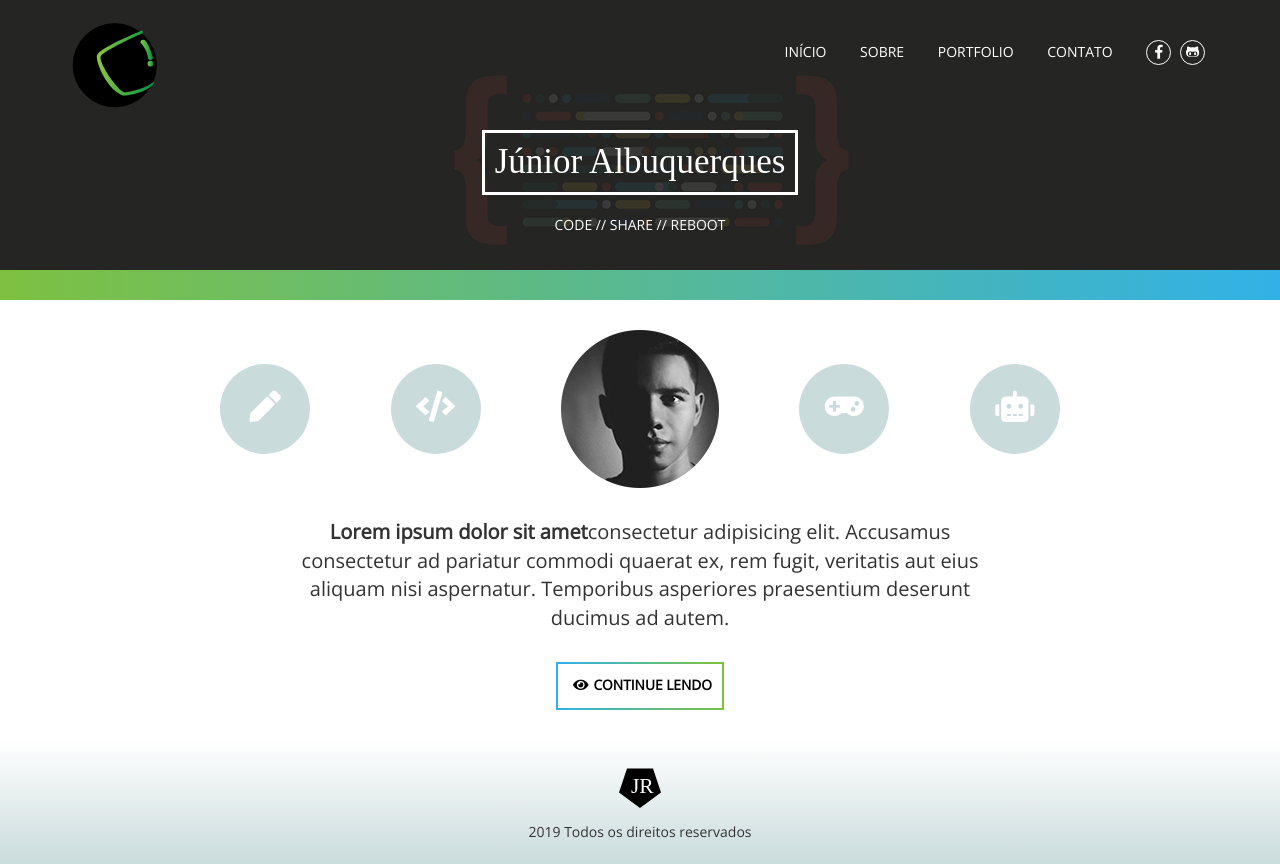
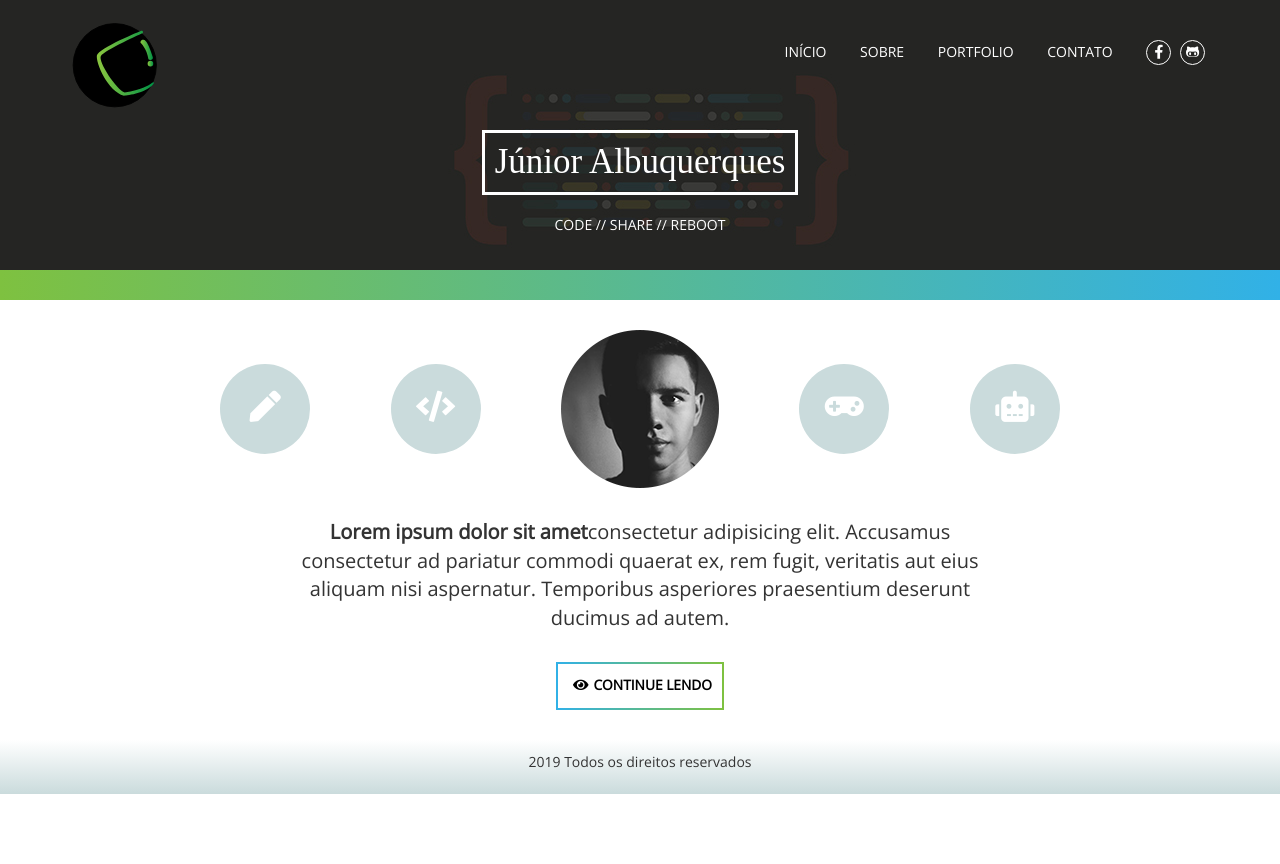
Before and after one commit to JuniorAlbuquerque/portweb, a website: page index.html in a window 1280 px wide. After the commit the page ends 800 px from the top, so only its background shows below. Drawn offline with nearby package versions, Linux system fonts and the light colour scheme.

Commit message:
teste alter

```diff
--- a/index.html
+++ b/index.html
@@ -79,9 +79,7 @@
 
     <footer>
         <div class="logo-rodape">
-            <a href="index.html">
-                <img src="images/logo-header.svg" alt="img rodap">
-            </a>
+
             <p>2019 Todos os direitos reservados</p>
         </div>
     </footer>
```
